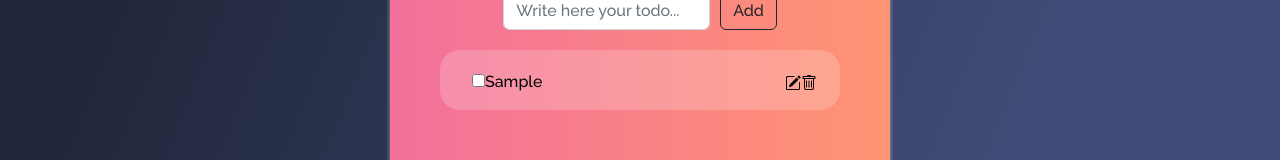
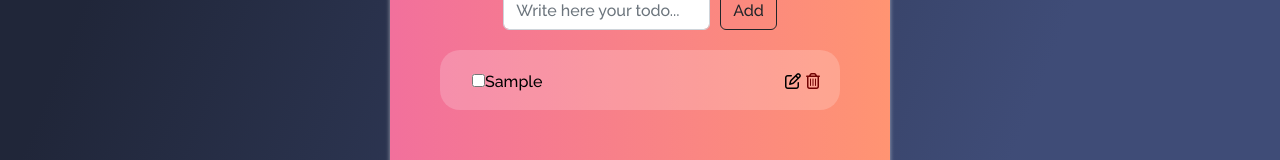
Before and after one commit to rivasbolinga/ToDo-React, a React (Create React App) app: page / in a window 1280 px wide. Both pictures are taken after typing "Sample" into the empty fields and a click on the button "Add". Shown: the part 265-425 px from the top of the page. Built offline with nearby package versions, Linux system fonts and the light colour scheme.

Commit message:
Fix deploy

```diff
--- a/public/index.html
+++ b/public/index.html
@@ -9,6 +9,7 @@
       name="description"
       content="Web site created using create-react-app"
     />
+    <script src="https://kit.fontawesome.com/713945395b.js" crossorigin="anonymous"></script>
     <link rel="apple-touch-icon" href="%PUBLIC_URL%/logo192.png" />
     <link rel="preconnect" href="https://fonts.googleapis.com">
 <link rel="preconnect" href="https://fonts.gstatic.com" crossorigin>
--- a/src/App.css
+++ b/src/App.css
@@ -62,6 +62,11 @@ button {
   background: none;
 }
 
+.button-delete {
+  margin-left: 5px;
+  color: rgb(115, 3, 3);
+}
+
 input {
   background: none;
   border: none;
--- a/src/components/todos.js
+++ b/src/components/todos.js
@@ -1,6 +1,5 @@
 import React from 'react';
 import PropTypes from 'prop-types';
-import { Trash, PencilSquare } from 'react-bootstrap-icons';
 
 const TodoList = ({ todos, setTodos }) => {
   const handleDelete = (id) => {
@@ -76,10 +75,14 @@ const TodoList = ({ todos, setTodos }) => {
             className="button-edit"
             onClick={() => handleEdit(todo.id)}
           >
-            <PencilSquare />
+            <i className="fa-regular fa-pen-to-square" />
           </button>
-          <button type="button" className="button-delete">
-            <Trash onClick={() => handleDelete(todo.id)} />
+          <button
+            type="button"
+            className="button-delete"
+            onClick={() => handleDelete(todo.id)}
+          >
+            <i className="fa-regular fa-trash-can" />
           </button>
         </li>
       ))}
```
Also changed, not shown: package.json (+6 -1 lines), 1 other file (tests, documents, lock files or other folders).
